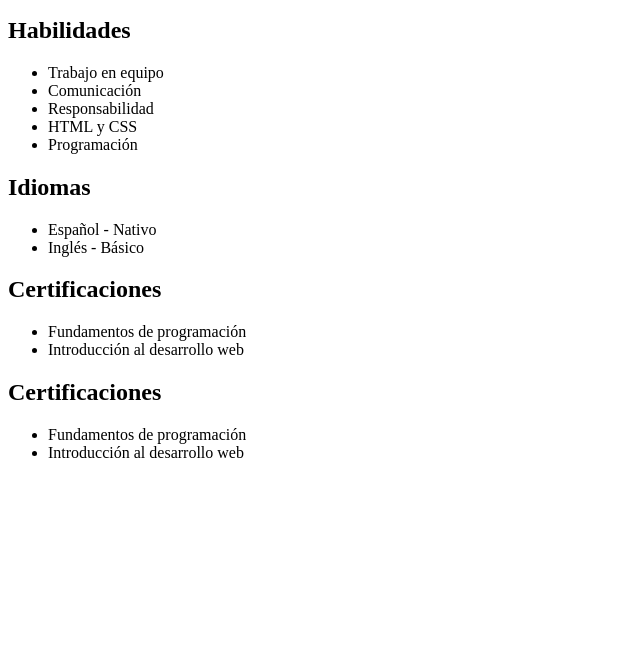
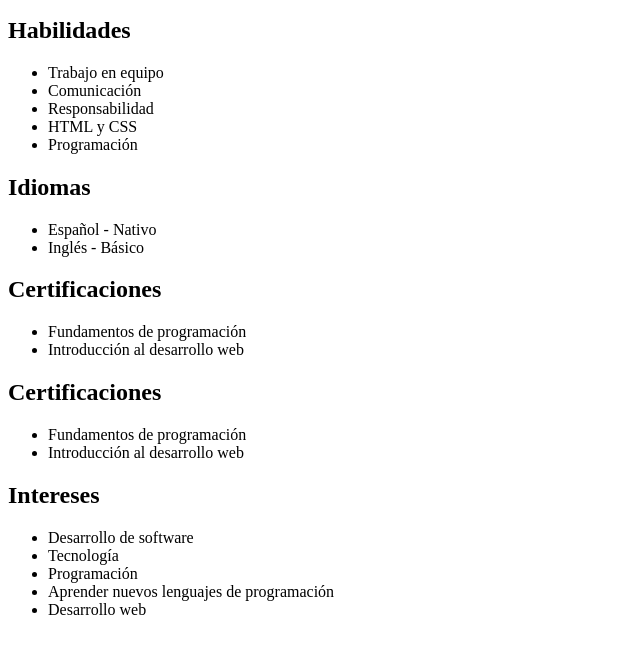
Before and after one commit to 1programador1/mycvv-2026, a plain HTML site: page index.html in a window 1280 px wide. Shown: the part 101-754 px from the top of the page, without its empty margins (0-640 px from the left). Drawn offline with Linux system fonts and the light colour scheme.

Commit message:
Agregar seccion de intereses al CV

```diff
--- a/index.html
+++ b/index.html
@@ -41,6 +41,17 @@
         <li>Introducción al desarrollo web</li>
     </ul>
 </section>
+<section id="intereses">
+    <h2>Intereses</h2>
+
+    <ul>
+        <li>Desarrollo de software</li>
+        <li>Tecnología</li>
+        <li>Programación</li>
+        <li>Aprender nuevos lenguajes de programación</li>
+        <li>Desarrollo web</li>
+    </ul>
+</section>
 </body>
 
 
```
